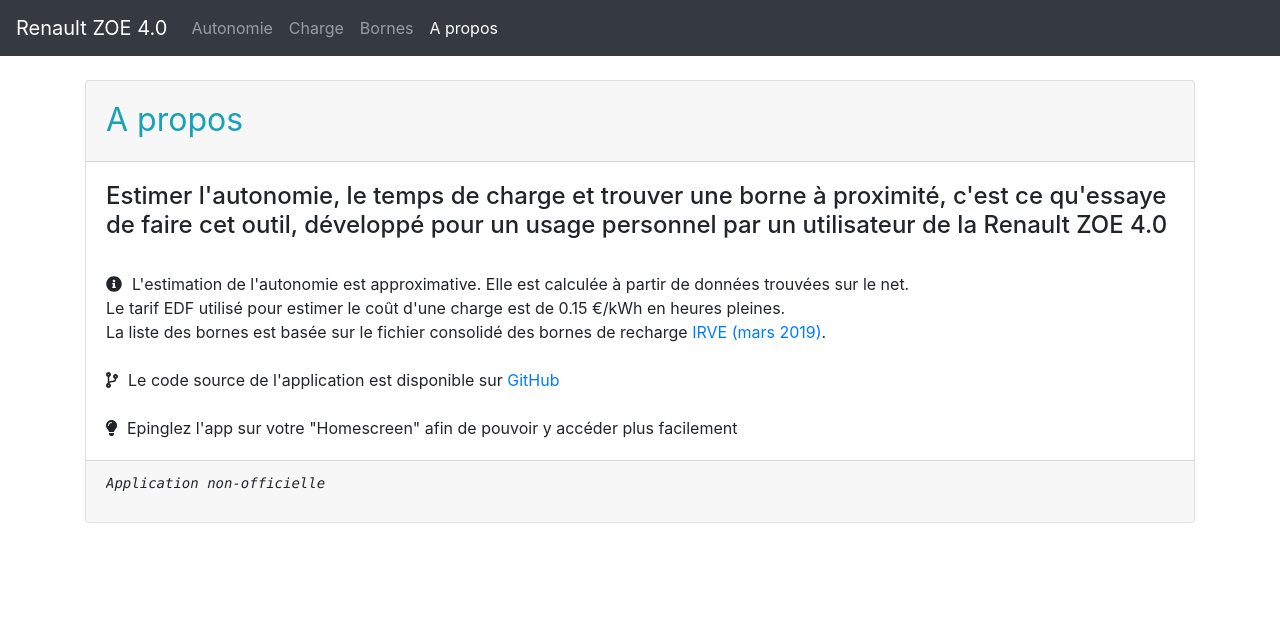
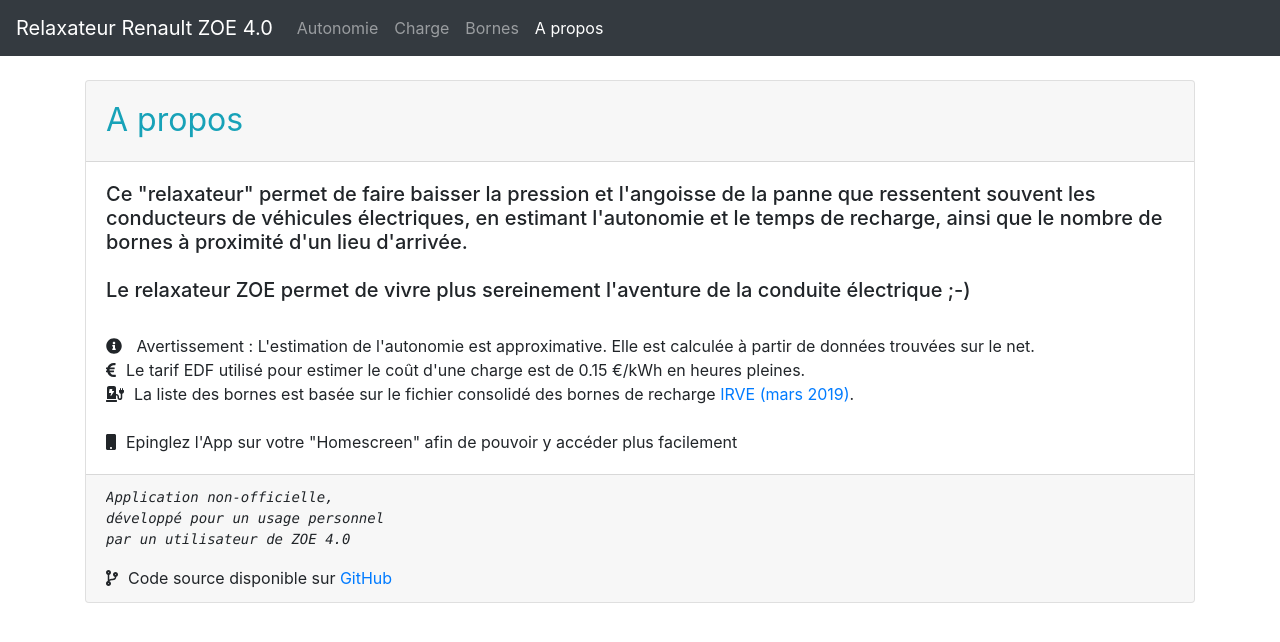
Before and after one commit to philippe-nougaillon/relax-en-zoe, a React (Create React App) app: page /about in a window 1280 px wide. Shown: the top 642 px of the page. Built offline with nearby package versions, Linux system fonts and the light colour scheme; no server answers.

Commit message:
nouveau nom et descriptif

```diff
--- a/public/index.html
+++ b/public/index.html
@@ -29,7 +29,7 @@
       work correctly both with client-side routing and a non-root public URL.
       Learn how to configure a non-root public URL by running `npm run build`.
     -->
-    <title>Renault ZOE 4.0 v1b</title>
+    <title>Relaxateur ZOE v1b</title>
   </head>
   <body>
     <noscript>
--- a/src/pages/About.js
+++ b/src/pages/About.js
@@ -1,7 +1,7 @@
 import React from 'react';
 
 import { FontAwesomeIcon } from '@fortawesome/react-fontawesome';
-import { faInfoCircle, faLightbulb, faCodeBranch } from '@fortawesome/free-solid-svg-icons';
+import { faInfoCircle, faEuroSign, faMobile, faCodeBranch, faChargingStation } from '@fortawesome/free-solid-svg-icons';
 
 const About = () => {
 
@@ -18,43 +18,48 @@
                 </div>
 
                 <div className="card-body">
-                    <h4>
-                        Estimer l'autonomie, le temps de charge et trouver une borne à proximité,
-                        c'est ce qu'essaye de faire cet outil, développé pour un usage personnel
-                        par un utilisateur de la Renault ZOE 4.0
-                    </h4>
+                    <h5>
+                    Ce "relaxateur" permet de faire baisser la pression et l'angoisse de la panne que ressentent souvent les conducteurs de véhicules électriques, en estimant l'autonomie et le temps de recharge, ainsi que le nombre de bornes à proximité d'un lieu d'arrivée.
+                    <br /><br />
+                    Le relaxateur ZOE permet de vivre plus sereinement l'aventure de la conduite électrique ;-)
+                    </h5>
                     <br />
 
-                    <FontAwesomeIcon icon={ faInfoCircle } style={{ marginRight: 10 }} />
+                    <FontAwesomeIcon icon={ faInfoCircle } style={{ marginRight: 10 }} /> Avertissement
+                    : L'estimation de l'autonomie est approximative. Elle est calculée à partir de données trouvées sur le net.<br />
 
-                    L'estimation de l'autonomie est approximative. Elle est calculée à partir de données trouvées sur le net.<br />
-
+                    <FontAwesomeIcon icon={ faEuroSign } style={{ marginRight: 10 }} />
                     Le tarif EDF utilisé pour estimer le coût d'une charge est de 0.15 €/kWh en heures pleines.<br />
 
+                    <FontAwesomeIcon icon={ faChargingStation } style={{ marginRight: 10 }} />
                     La liste des bornes est basée sur le fichier consolidé
                     des bornes de recharge <a href='https://www.data.gouv.fr/fr/datasets/fichier-consolide-des-bornes-de-recharge-pour-vehicules-electriques/#' target="_blank" rel="noopener noreferrer">
                         IRVE (mars 2019)
                     </a>.
                     <br /><br />
 
-                    <FontAwesomeIcon icon={ faCodeBranch } style={{ marginRight: 10 }} />
-                    Le code source de l'application est disponible
-                    sur <a href='https://github.com/philippe-nougaillon/AutonomieZoe_ReactRedux' target="_blank" rel="noopener noreferrer">
-                        GitHub
-                    </a>
-                    <br /><br />
-
-                    <FontAwesomeIcon icon={ faLightbulb } style={{ marginRight: 10 }} />
-                    Epinglez l'app sur votre "Homescreen" afin de pouvoir y accéder plus facilement
+                    <FontAwesomeIcon icon={ faMobile } style={{ marginRight: 10 }} />
+                    Epinglez l'App sur votre "Homescreen" afin de pouvoir y accéder plus facilement
+                    <br />
                 </div>
 
                 <div className="card-footer">
                     <pre>
-                        <i>Application non-officielle</i>
+                        <i>Application non-officielle, <br />
+                            développé pour un usage personnel<br />
+                            par un utilisateur de ZOE 4.0
+                        </i>
                     </pre>
+
+                    <FontAwesomeIcon icon={ faCodeBranch } style={{ marginRight: 10 }} />
+                    Code source disponible
+                    sur <a href='https://github.com/philippe-nougaillon/AutonomieZoe_ReactRedux' target="_blank" rel="noopener noreferrer">
+                        GitHub
+                    </a>
                 </div>
 
             </div>
+            <br />
         </div>
     )}
 
--- a/src/pages/AutonomieHeader.js
+++ b/src/pages/AutonomieHeader.js
@@ -13,7 +13,7 @@
             <h1>
                 <small className="text-info">Autonomie</small>
                 <br />
-                { params.autonomie | 0 }
+                ~{ params.autonomie | 0 }
                 <small> km</small>
             </h1>
         </div>
--- a/src/pages/Charge.js
+++ b/src/pages/Charge.js
@@ -67,13 +67,16 @@
                 </div>
 
                 <div className="card-footer">
-                    Temps de charge (0 à 100%):
-                    <ul>
-                        <li>22 kW/h => 2h40</li>
-                        <li>11 kW/h => 5h</li>
-                        <li>7 kW/h => 10h</li>
-                        <li>3 kW/h => 25h</li>
-                    </ul>
+                    <small>
+                        Temps de charge (0 à 100%) :
+                        <ul>
+                            <li>22 kW/h = ~2h40</li>
+                            <li>11 kW/h = ~5h</li>
+                            <li>7 kW/h  = ~10h</li>
+                            <li>3 kW/h  = ~25h</li>
+                        </ul>
+                        <i>Au delà des 80%, le temps de charge est doublé</i>
+                    </small>
                 </div>
             </div>
         </div>
--- a/src/pages/Root.js
+++ b/src/pages/Root.js
@@ -13,7 +13,7 @@
     <Router>
       <div>
         <nav className="navbar navbar-expand-sm bg-dark navbar-dark">
-          <a className="navbar-brand" href="/">Renault ZOE 4.0</a>
+          <a className="navbar-brand" href="/">Relaxateur Renault ZOE 4.0</a>
 
           <button className="navbar-toggler" type="button" data-toggle="collapse" data-target="#collapsibleNavbar">
             <span className="navbar-toggler-icon"></span>
```
Also changed, not shown: public/logo-react.png (added), public/manifest.json, 1 other file (tests, documents, lock files or other folders).
